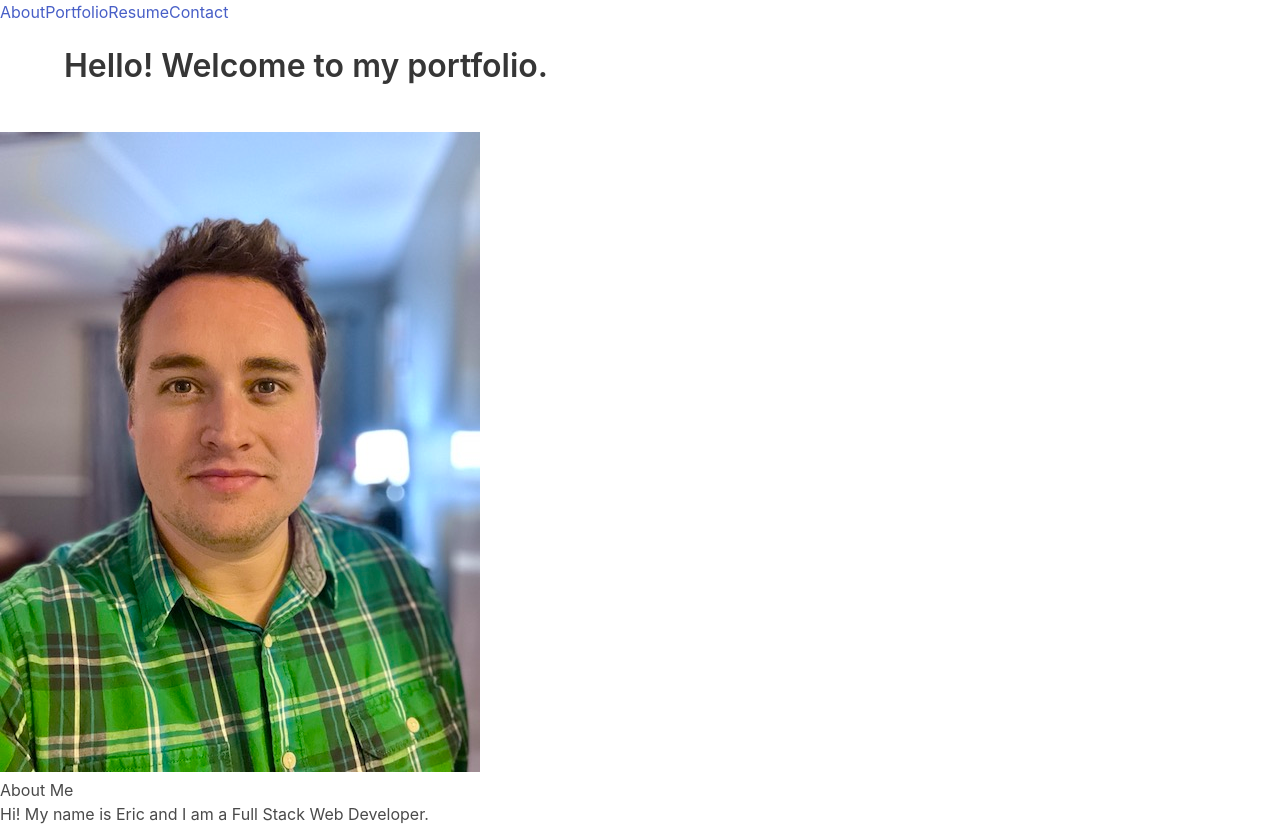
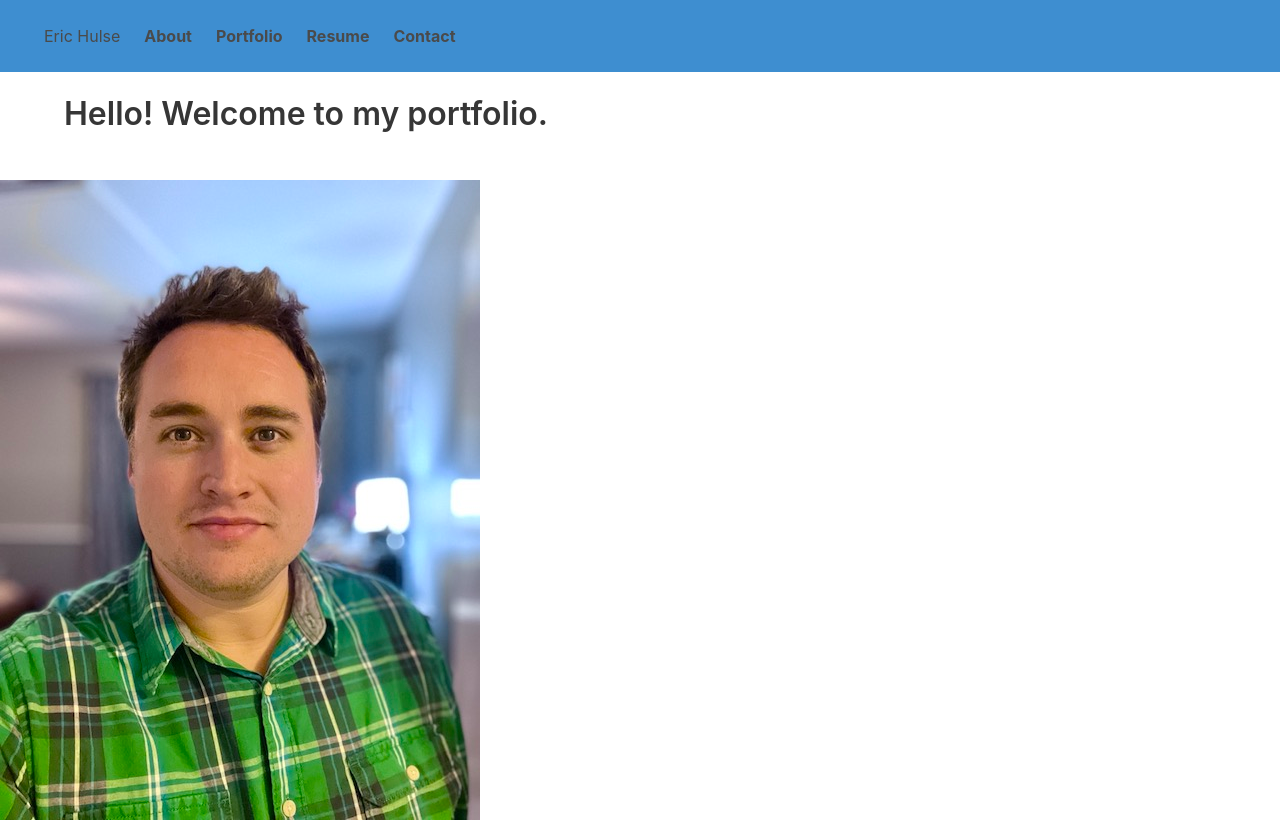
Before and after one commit to sempercuriosus/portfolio-v2, a React (Vite) app: page / in a window 1280 px wide. Shown: the top 826 px of the page. Built offline with nearby package versions, Linux system fonts and the light colour scheme.

Commit message:
refactor to suit style

```diff
--- a/src/components/Nav/nav.jsx
+++ b/src/components/Nav/nav.jsx
@@ -1,13 +1,37 @@
 import { Link } from 'react-router-dom';
 
-function Nav() {
+// eslint-disable-next-line react/prop-types
+function Nav({ developerName }) {
+  const name = developerName;
+
   return (
-    <nav>
+    <nav
+      className='navbar is-info is-spaced'
+      role='navigation'
+      aria-label='main navigation'>
       {/* About is the root route, href reflects this */}
-      <Link to='/'>About</Link>
-      <Link to='/Portfolio'>Portfolio</Link>
-      <Link to='/Resume'>Resume</Link>
-      <Link to='/Contact'>Contact</Link>
+      <div className='navbar-item'>{name}</div>
+      <hr className='navbar-divider'></hr>
+      <Link
+        to='/'
+        className='navbar-item'>
+        <strong>About</strong>
+      </Link>
+      <Link
+        to='/Portfolio'
+        className='navbar-item'>
+        <strong>Portfolio</strong>
+      </Link>
+      <Link
+        to='/Resume'
+        className='navbar-item'>
+        <strong>Resume</strong>
+      </Link>
+      <Link
+        to='/Contact'
+        className='navbar-item is-light'>
+        <strong>Contact</strong>
+      </Link>
     </nav>
   );
 }
```
